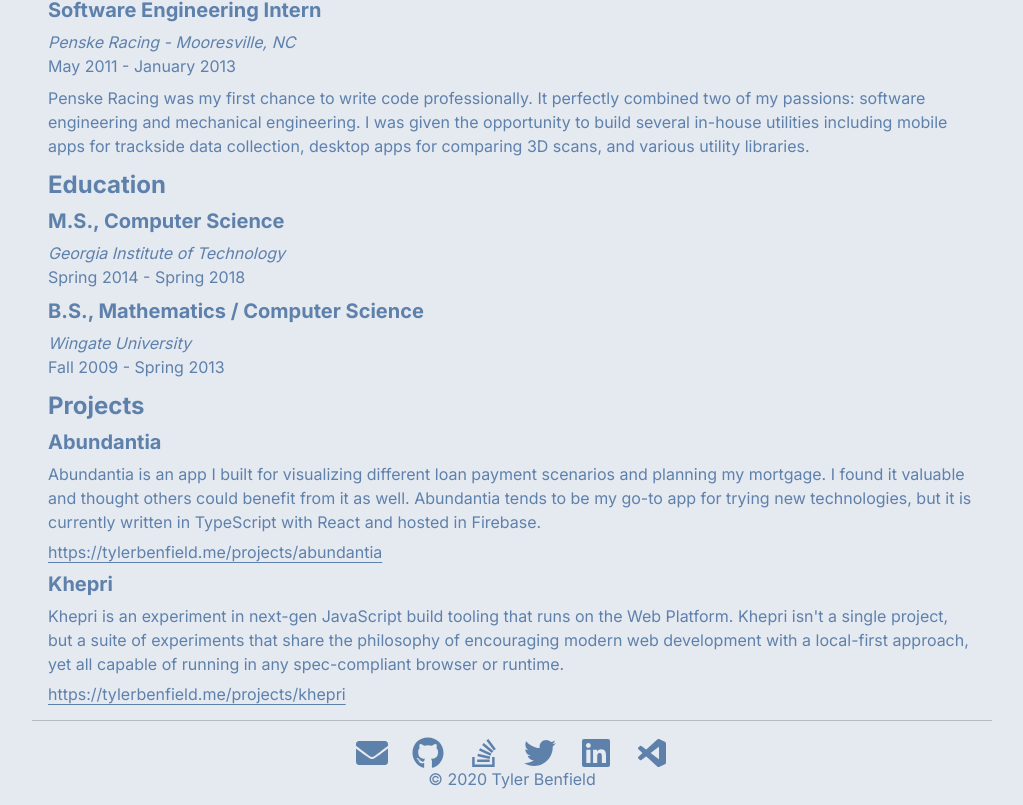
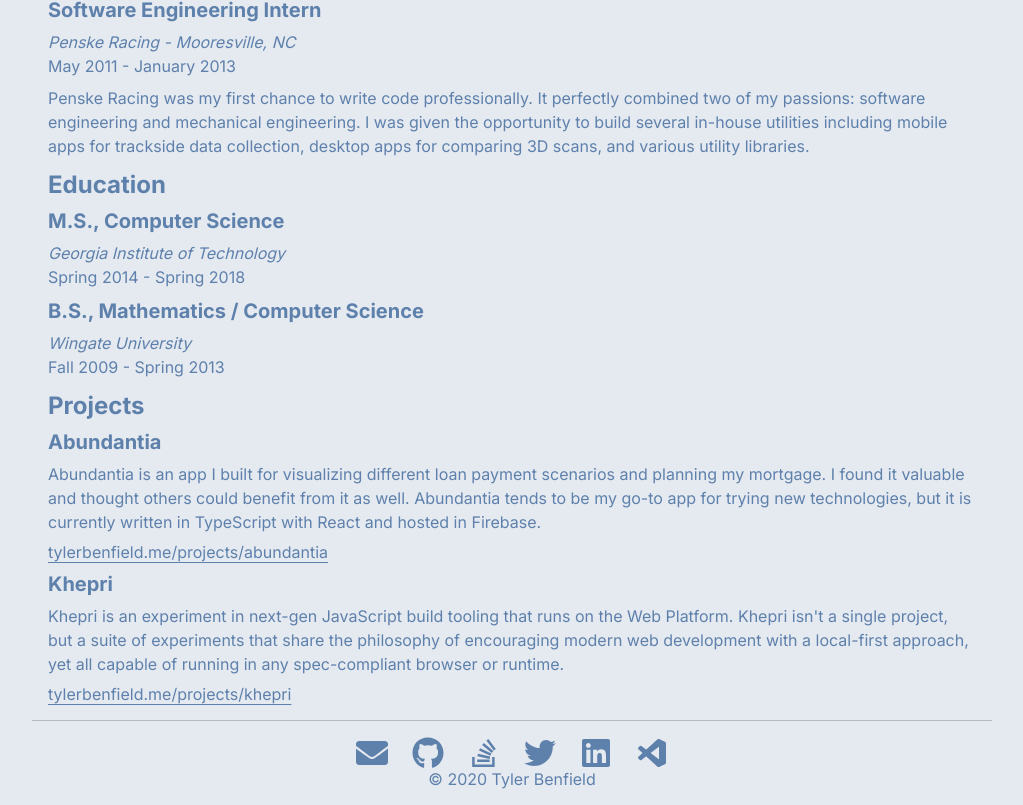
Before and after one commit to rtbenfield/tylerbenfield.me, a Next.js app: page /resume in a window 1280 px wide. Shown: the part 1453-2258 px from the top of the page, without its empty margins (128-1151 px from the left). Built offline with nearby package versions, Linux system fonts and the light colour scheme.

Commit message:
Adjustment to resume project link text

```diff
--- a/src/pages/resume.jsx
+++ b/src/pages/resume.jsx
@@ -221,7 +221,7 @@
             rel="noreferrer noopener"
             target="_blank"
           >
-            https://tylerbenfield.me/projects/abundantia
+            tylerbenfield.me/projects/abundantia
           </a>
         </section>
 
@@ -241,7 +241,7 @@
             rel="noreferrer noopener"
             target="_blank"
           >
-            https://tylerbenfield.me/projects/khepri
+            tylerbenfield.me/projects/khepri
           </a>
         </section>
       </section>
```
